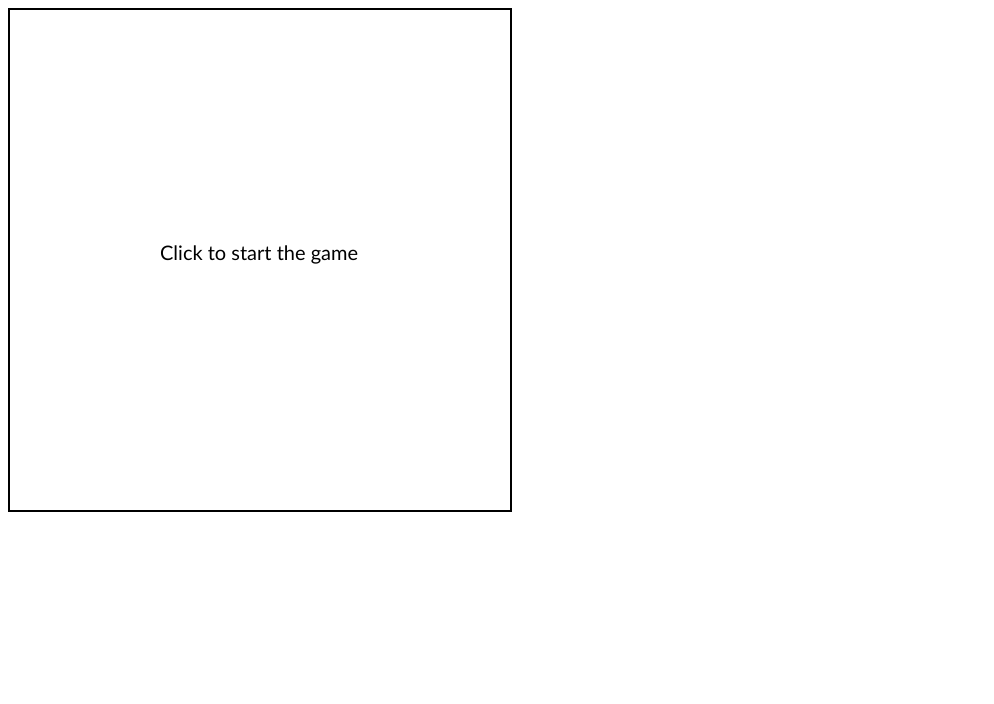
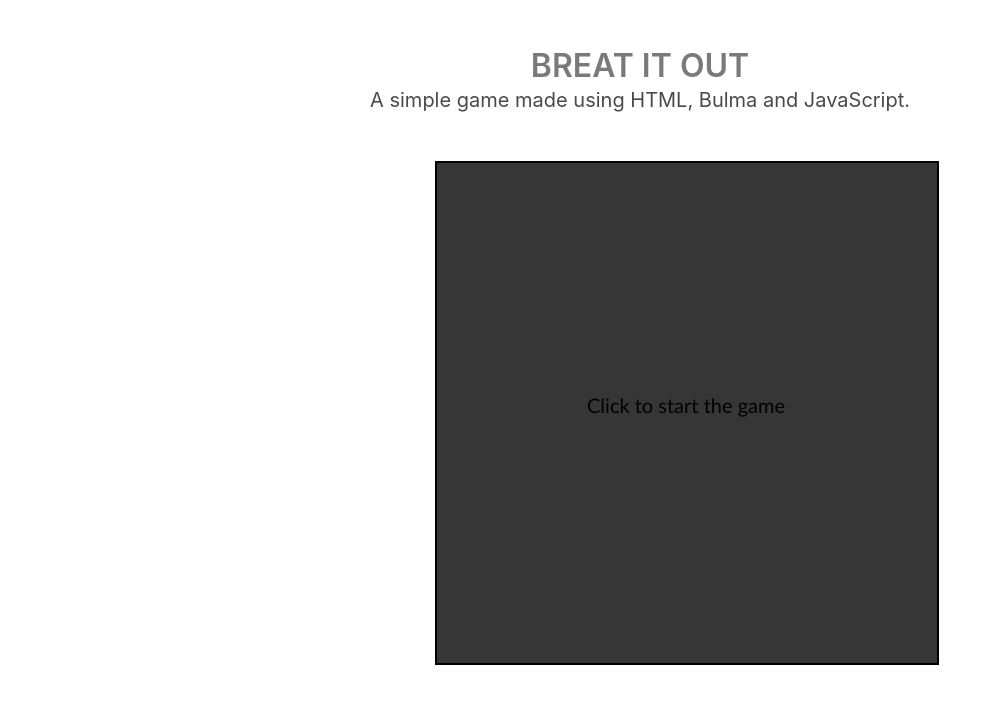
Before and after one commit to deepakshisud/Javascript-Breakout-Game, a plain HTML site: page Breakout-game.html in a window 1280 px wide. Shown: the whole page, without its empty margins (0-994 px from the left). Drawn offline with nearby package versions, Linux system fonts and the light colour scheme.

Commit message:
HTML work

```diff
--- a/Breakout-game.html
+++ b/Breakout-game.html
@@ -3,10 +3,36 @@
 <head>
     <meta charset="UTF-8">
     <meta name="viewport" content="width=device-width, initial-scale=1.0">
+    <link rel="stylesheet" href="https://cdn.jsdelivr.net/npm/bulma@0.9.1/css/bulma.min.css">
+    <link rel="stylesheet" href="https://pro.fontawesome.com/releases/v5.10.0/css/all.css" integrity="sha384-AYmEC3Yw5cVb3ZcuHtOA93w35dYTsvhLPVnYs9eStHfGJvOvKxVfELGroGkvsg+p" crossorigin="anonymous"/>
     <title>Break-it-out</title>
+    <style>
+        html, body { height: 100%; }
+    </style>
 </head>
 <body>
-    <canvas height="500" width="500" id="ctx" style="border: 2px solid black;"></canvas>
+    <section class="section">
+        <div class="container has-text-centered">
+          <h1 class="title has-text-grey">BREAT IT OUT </h1>
+          <h2 class="subtitle">
+            A simple game made using HTML, Bulma and JavaScript.
+          </h2>
+        </div>
+      </section>
+      <div class="columns">
+        <div class="column">
+
+        </div>
+        <div class="column">
+
+        </div>
+        <div class="column is-half">
+            <canvas class="has-background-dark" height="500" width="500" id="ctx" style="border: 2px solid black;"></canvas>
+        </div>
+        <div class="column">
+
+        </div>
+    </div>
     <script>
 
         var ctx = document.getElementById('ctx').getContext('2d')
@@ -20,7 +46,7 @@
             x:0,
             y:0,
             radius:5,
-            color: 'blue',
+            color: '#FFFAFA',
             spdX: -5,
             spdY: -5
         }
@@ -30,7 +56,7 @@
             y:400,
             height:20,
             width:100,
-            color:'red',
+            color:'rgb(0, 206, 209)',
             pressingLeft: false,
             pressingRight: false,
             lives:3
@@ -39,7 +65,7 @@
         var tile = {
             height:20,
             width:40,
-            color:'orange'
+            color:'rgb(0, 206, 209)'
         }
         document.getElementById('ctx').onmousedown = function() {
             if(running){
```
